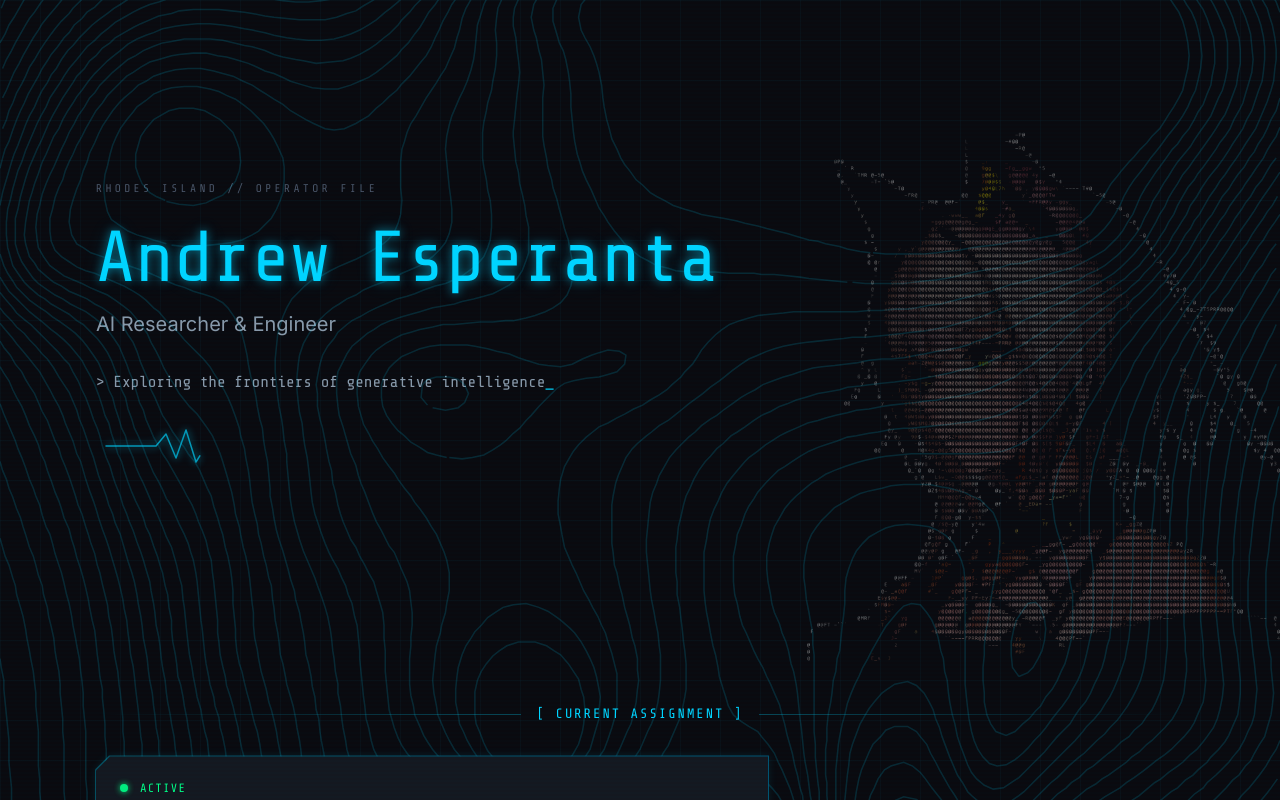
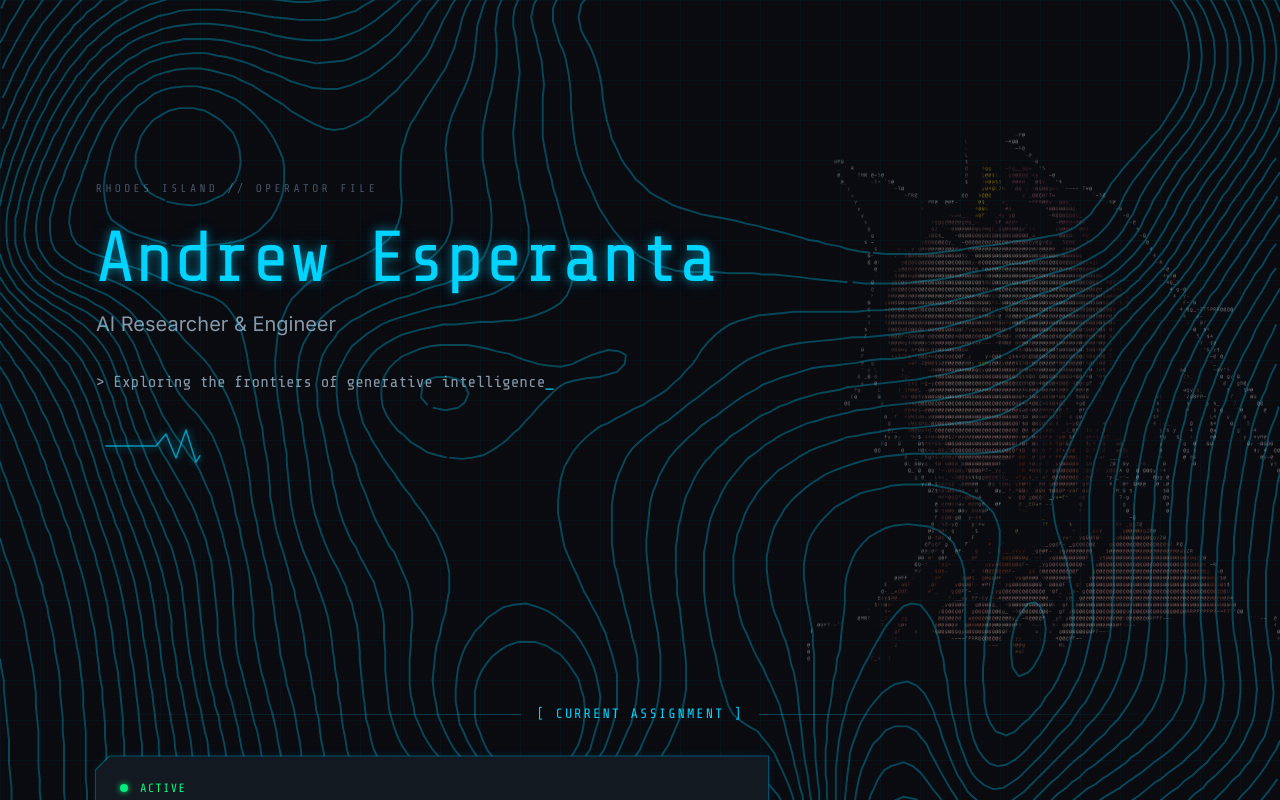
Before and after one commit to AndrewEsperanta/AndrewEsperanta.github.io, a Next.js app: page / in a window 1280 px wide. Shown: the top 800 px of the page. Built offline with nearby package versions, Linux system fonts and the light colour scheme.

Commit message:
Increase topo opacity to 0.3 and stroke-width to 1.5 for visibility

```diff
--- a/src/app/globals.css
+++ b/src/app/globals.css
@@ -65,19 +65,19 @@ html, body {
   height: 100%;
   pointer-events: none;
   z-index: 0;
-  opacity: 0.15;
+  opacity: 0.3;
 }
 
 .topo-bg path {
   fill: none;
   stroke: var(--accent-primary);
-  stroke-width: 1.2;
+  stroke-width: 1.5;
 }
 
 .topo-bg ellipse {
   fill: none;
   stroke: var(--accent-primary);
-  stroke-width: 1.2;
+  stroke-width: 1.5;
 }
 
 .ascii-bg {
```
